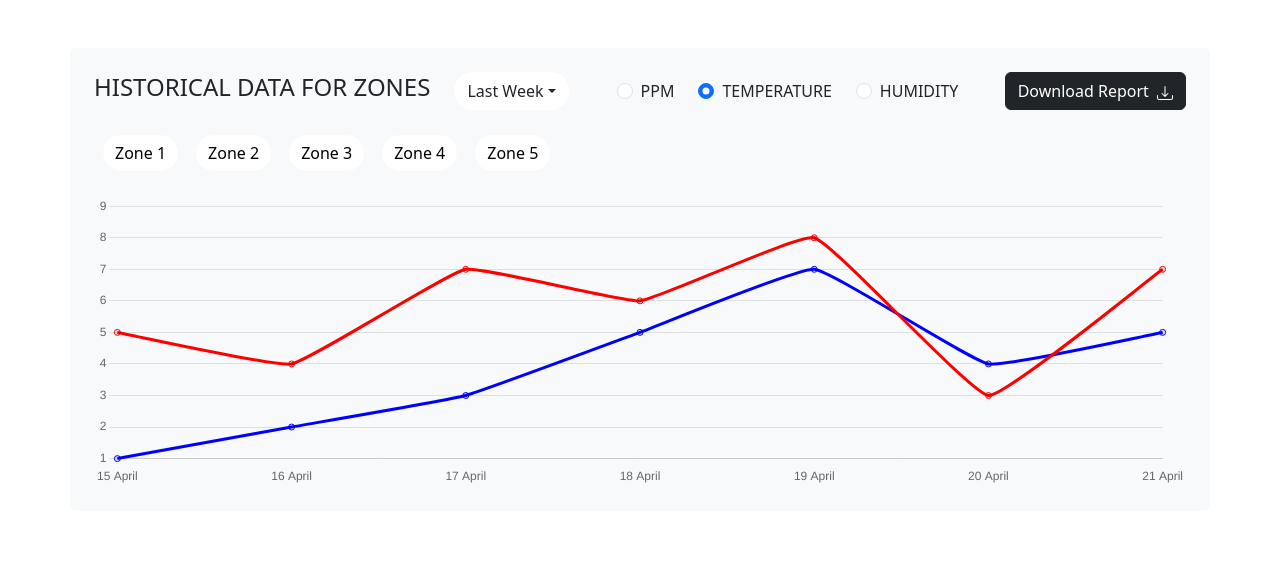
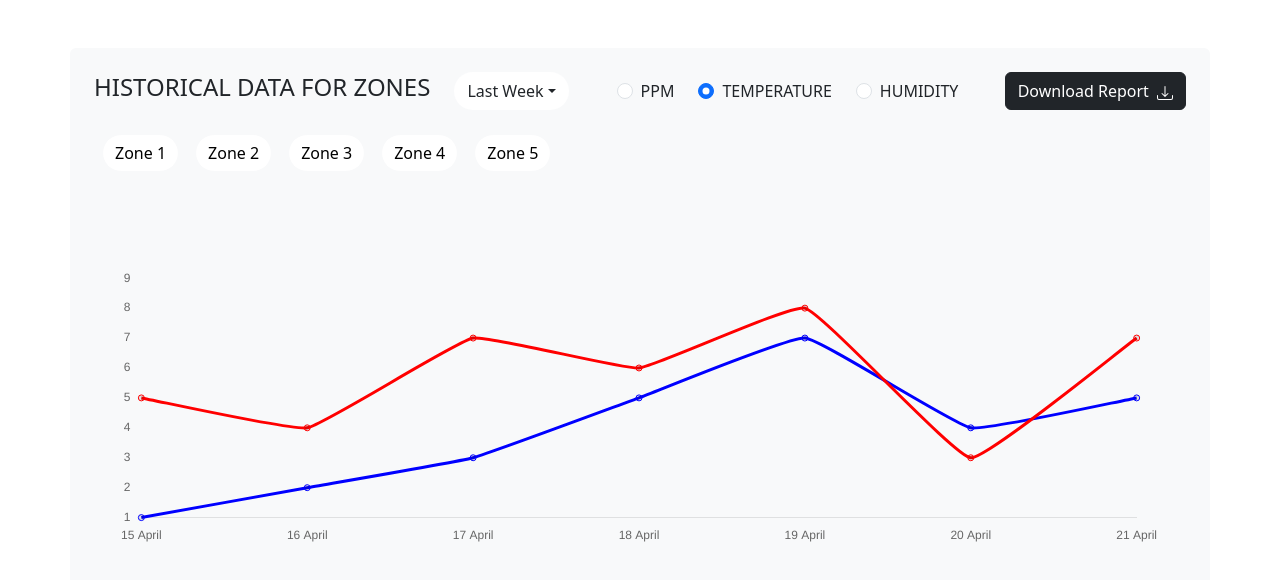
Before and after one commit to vikashkumar9/weathergraph, a React (Create React App) app: page / in a window 1280 px wide. Shown: the top 580 px of the page. Built offline with nearby package versions, Linux system fonts and the light colour scheme.

Commit message:
changes in graph

```diff
--- a/src/App.tsx
+++ b/src/App.tsx
@@ -13,7 +13,6 @@ import Zones from './components/Zones';
 
 const App: React.FC = () => {
   useEffect(() => {
-    // Register necessary Chart.js components
     Chart.register(
       LinearScale,
       LineElement,
@@ -23,13 +22,10 @@ const App: React.FC = () => {
     );
   }, []);
 
-  // State variables
   const [chartType, setChartType] = useState<string>('temperature');
   const [selectedPeriod, setSelectedPeriod] = useState<string>('Last Week');
   const [selectlabel, setSelectlabel] = useState<string[]>([]);
-  const [zone, setZone] = useState<string>('1'); // State for selected zone
-
-  // Function to handle change in chart type (radio buttons)
+  const [zone, setZone] = useState<string>('1');
   const handleChartTypeChange = (
     event: React.ChangeEvent<HTMLInputElement>
   ) => {
@@ -41,7 +37,6 @@ const App: React.FC = () => {
     setZone(newZone);
   };
 
-  // Function to handle change in selected period (dropdown)
   const handlePeriodChange = (period: string) => {
     setSelectedPeriod(period);
     let dates: string[] = [];
@@ -72,7 +67,6 @@ const App: React.FC = () => {
     setSelectlabel(dates);
   };
 
-  // Effect to handle period change
   useEffect(() => {
     handlePeriodChange(selectedPeriod);
   }, [selectedPeriod]);
@@ -86,15 +80,14 @@ const App: React.FC = () => {
     for (let i = 0; i < count; i++) {
       const date = moment().subtract(i, unit);
       if (unit === 'hours') {
-        dates.unshift(date.format('ha')); // Format time in hours with 'am/pm' indication
+        dates.unshift(date.format('ha')); //graph labels based on hours
       } else {
-        dates.unshift(date.format('D MMMM')); // Default format for other units
+        dates.unshift(date.format('D MMMM')); //graph labels based on days
       }
     }
     return dates;
   };
 
-  // Data for the chart based on chart type
   let data;
   if (chartType === 'ppm') {
     data = [5, 12, 11, 13, 4, -11, 1, 3];
@@ -104,7 +97,6 @@ const App: React.FC = () => {
     data = [5, 4, 7, 6, 3, 3, 7, 9];
   }
 
-  // Chart data including multiple datasets
   const chartData = {
     labels: selectlabel,
     datasets: [
@@ -115,7 +107,7 @@ const App: React.FC = () => {
         tension: 0.1,
       },
       {
-        data: [1, 2, 3, 5, 7, 4, 5, 7], // Sample data for demonstration
+        data: [1, 2, 3, 5, 7, 4, 5, 7],
         fill: false,
         borderColor: 'blue',
         tension: 0.1,
@@ -123,7 +115,6 @@ const App: React.FC = () => {
     ],
   };
 
-  // Plugins for additional chart functionalities
   const plugins: any[] = [
     {
       afterDraw: (chart: {
@@ -154,11 +145,9 @@ const App: React.FC = () => {
     },
   ];
 
-  // Options for configuring the appearance of the chart
   const options = {
     plugins: {
       tooltip: {
-        // padding in tootlip
         padding: {
           left: 20,
           right: 20,
@@ -188,13 +177,13 @@ const App: React.FC = () => {
         border: {
           display: false,
         },
-        // for dark horizontal line at 0 and light horizontal line at non zero
+
         grid: {
           color: (context: any) => {
             if (context.tick.value === 0) {
-              return 'rgba(0, 0, 0)';
+              return 'rgba(0, 0, 0,0.2)'; //dark horizontal line  on 0 axix
             }
-            return 'rgba(0, 0, 0, 0.1)';
+            return 'rgba(255, 255, 255, 0.1)'; //white horizontal line  on non-zero axix
           },
         },
       },
@@ -203,17 +192,24 @@ const App: React.FC = () => {
 
   return (
     <div className='container bg-light p-4 rounded my-5'>
-      {/* GraphHeader component for selecting chart type and period */}
       <GraphHeader
         chartType={chartType}
         handleChartTypeChange={handleChartTypeChange}
         handlePeriodChange={handlePeriodChange}
         selectedPeriod={selectedPeriod}
       />
-      {/* Zones component for selecting zone */}
+
+      {/* select zone  */}
       <Zones zone={zone} onZoneChange={handleZoneChange} />
-      {/* Line chart component */}
-      <Line data={chartData} options={options} height={80} plugins={plugins} />
+      <div className='container  p-4 rounded my-5 bg-transparent'>
+        {/*background color pg graph is white*/}
+        <Line
+          data={chartData}
+          options={options}
+          height={80}
+          plugins={plugins}
+        />
+      </div>
     </div>
   );
 };
```
Also changed, not shown: 1 other file (tests, documents, lock files or other folders).
